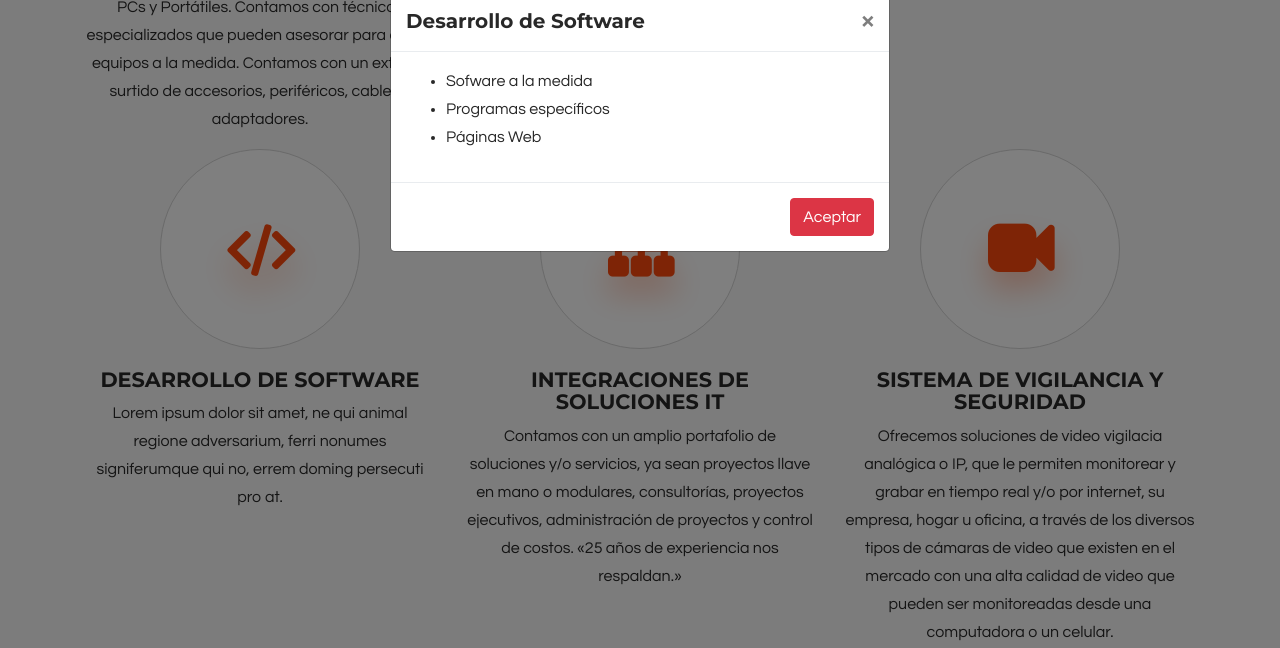
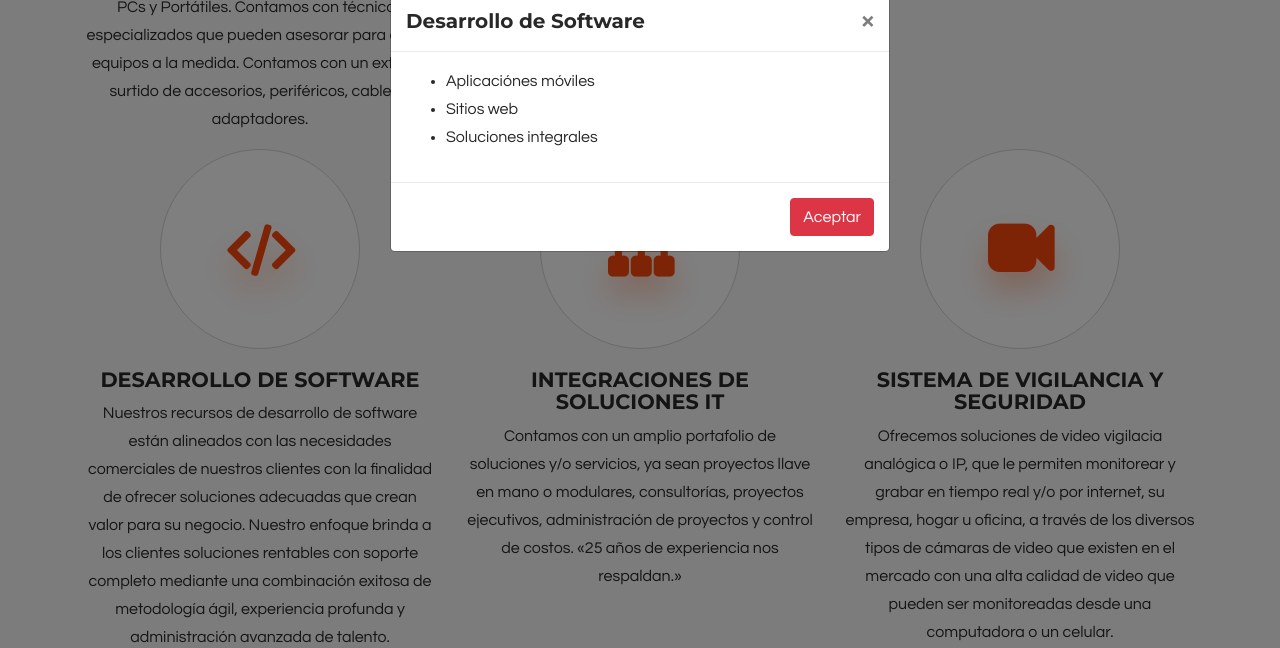
Before and after one commit to sagonzalez/evolucion, a plain HTML site: page index.html in a window 1280 px wide. Both pictures are taken after a click on the icon 260 px from the left and 3680 px from the top of the page. Shown: the part 3432-4080 px from the top of the page. Drawn offline with Linux system fonts and the light colour scheme.

Commit message:
Doc: add software developer description

```diff
--- a/index.html
+++ b/index.html
@@ -299,21 +299,24 @@
           <h3>Nuestros Servicios<span>.</span></h3>
         </div>
         <div class="col-sm-4 text-center">
-          <div class="icon"><i data-toggle="modal" data-target="#modal1" onclick="showCategories(0, 'Venta de Equipo de Cómputo')" class="fa fa-television" aria-hidden="true"></i></div>
+          <div class="icon"><i data-toggle="modal" data-target="#modal1" onclick="showCategories(0, 'Venta de Equipo de Cómputo')"
+              class="fa fa-television" aria-hidden="true"></i></div>
           <h4>Venta de Equipo de Cómputo </h4>
           <p>Somos distribuidores de la mejores marcas de PCs y Portátiles. Contamos con técnicos especializados que
             pueden asesorar para armar equipos a la medida. Contamos con un extenso surtido de accesorios, periféricos,
             cables y adaptadores.</p>
         </div>
         <div class="col-sm-4 text-center">
-          <div class="icon"><i data-toggle="modal" data-target="#modal1" onclick="showCategories(1, 'Seminuevos')" class="fa fa-check" aria-hidden="true"></i></div>
+          <div class="icon"><i data-toggle="modal" data-target="#modal1" onclick="showCategories(1, 'Seminuevos')"
+              class="fa fa-check" aria-hidden="true"></i></div>
           <h4>Seminuevos</h4>
           <p>Con nuestra línea de seminuevos en los que ofrecemos 6 meses de garantía en cualquiera de nuestros centros
             de servicio. Tenemos a tu disposición PC’s, portátiles y cámaras semiprofesionales.
           </p>
         </div>
         <div class="col-sm-4 text-center">
-          <div class="icon"><i data-toggle="modal" data-target="#modal1" onclick="showCategories(2, 'Centro de Servicio')" class="fa fa-wrench" aria-hidden="true"></i></div>
+          <div class="icon"><i data-toggle="modal" data-target="#modal1" onclick="showCategories(2, 'Centro de Servicio')"
+              class="fa fa-wrench" aria-hidden="true"></i></div>
           <h4>Centro de Servicio</h4>
           <p>Mantenimiento preventivo y correctivo. </p>
         </div>
@@ -321,14 +324,17 @@
       <!-- stack2  -->
       <div class="row">
         <div class="col-sm-4 text-center">
-          <div class="icon"><i data-toggle="modal" data-target="#modal1" onclick="showCategories(3, 'Desarrollo de Software')" class="fa fa-code" aria-hidden="true"></i></div>
+          <div class="icon"><i data-toggle="modal" data-target="#modal1" onclick="showCategories(3, 'Desarrollo de Software')"
+              class="fa fa-code" aria-hidden="true"></i></div>
           <h4>Desarrollo de Software</h4>
-          <p>Lorem ipsum dolor sit amet, ne qui animal regione adversarium, ferri nonumes signiferumque qui no, errem
-            doming
-            persecuti pro at.</p>
+          <p>Nuestros recursos de desarrollo de software están alineados con las necesidades comerciales de nuestros
+            clientes con la finalidad de ofrecer soluciones adecuadas que crean valor para su negocio. Nuestro enfoque
+            brinda a los clientes soluciones rentables con soporte completo mediante una combinación exitosa de
+            metodología ágil, experiencia profunda y administración avanzada de talento.</p>
         </div>
         <div class="col-sm-4 text-center">
-          <div class="icon"><i data-toggle="modal" data-target="#modal1" onclick="showCategories(4, 'Integraciones de Soluciones IT')" class="fa fa-sitemap" aria-hidden="true"></i></div>
+          <div class="icon"><i data-toggle="modal" data-target="#modal1" onclick="showCategories(4, 'Integraciones de Soluciones IT')"
+              class="fa fa-sitemap" aria-hidden="true"></i></div>
           <h4>Integraciones de Soluciones IT</h4>
           <p>Contamos con un amplio portafolio de soluciones y/o servicios, ya sean proyectos llave en mano o
             modulares, consultorías, proyectos ejecutivos, administración de proyectos y control de costos. &laquo;25
@@ -337,7 +343,8 @@
           </p>
         </div>
         <div class="col-sm-4 text-center">
-          <div class="icon"><i data-toggle="modal" data-target="#modal1" onclick="showCategories(5, 'Sistema de vigilancia y seguridad')" class="fa fa-video-camera" aria-hidden="true"></i></div>
+          <div class="icon"><i data-toggle="modal" data-target="#modal1" onclick="showCategories(5, 'Sistema de vigilancia y seguridad')"
+              class="fa fa-video-camera" aria-hidden="true"></i></div>
           <h4>Sistema de vigilancia y seguridad</h4>
           <p>Ofrecemos soluciones de video vigilacia analógica o IP, que le permiten monitorear y grabar en tiempo real
             y/o por internet, su empresa, hogar u oficina, a través de los diversos tipos de cámaras de video que
@@ -352,7 +359,8 @@
 
         </div>
         <div class="col-sm-4 text-center">
-          <div class="icon"><i data-toggle="modal" data-target="#modal1" onclick="showCategories(6, 'Punto de Venta')"  class="fa fa-credit-card" aria-hidden="true"></i></div>
+          <div class="icon"><i data-toggle="modal" data-target="#modal1" onclick="showCategories(6, 'Punto de Venta')"
+              class="fa fa-credit-card" aria-hidden="true"></i></div>
           <h4>Punto de Venta</h4>
           <p>Gestiona tu empresa de manera fácil y rápida.. Realiza las operaciones necesarias para que sigas teniendo
             el control de tu empresa estés en dónde estés con acceso a internet. Nosotros nos encargamos de que el
@@ -575,7 +583,7 @@
           </button>
         </div>
         <div class="modal-body">
-         <p id="categoryContent"></p>
+          <p id="categoryContent"></p>
         </div>
         <div class="modal-footer">
           <button type="button" class="btn btn-danger" data-dismiss="modal" style="cursor: pointer;">Aceptar</button>
--- a/js/contact.js
+++ b/js/contact.js
@@ -131,9 +131,9 @@ $(document).ready(function () {
             },
             {
                 data: [
-                    "Sofware a la medida",
-                    "Programas específicos",
-                    "Páginas Web",
+                    "Aplicaciónes móviles",
+                    "Sitios web",
+                    "Soluciones integrales",
                 ]
             },
             {
```
